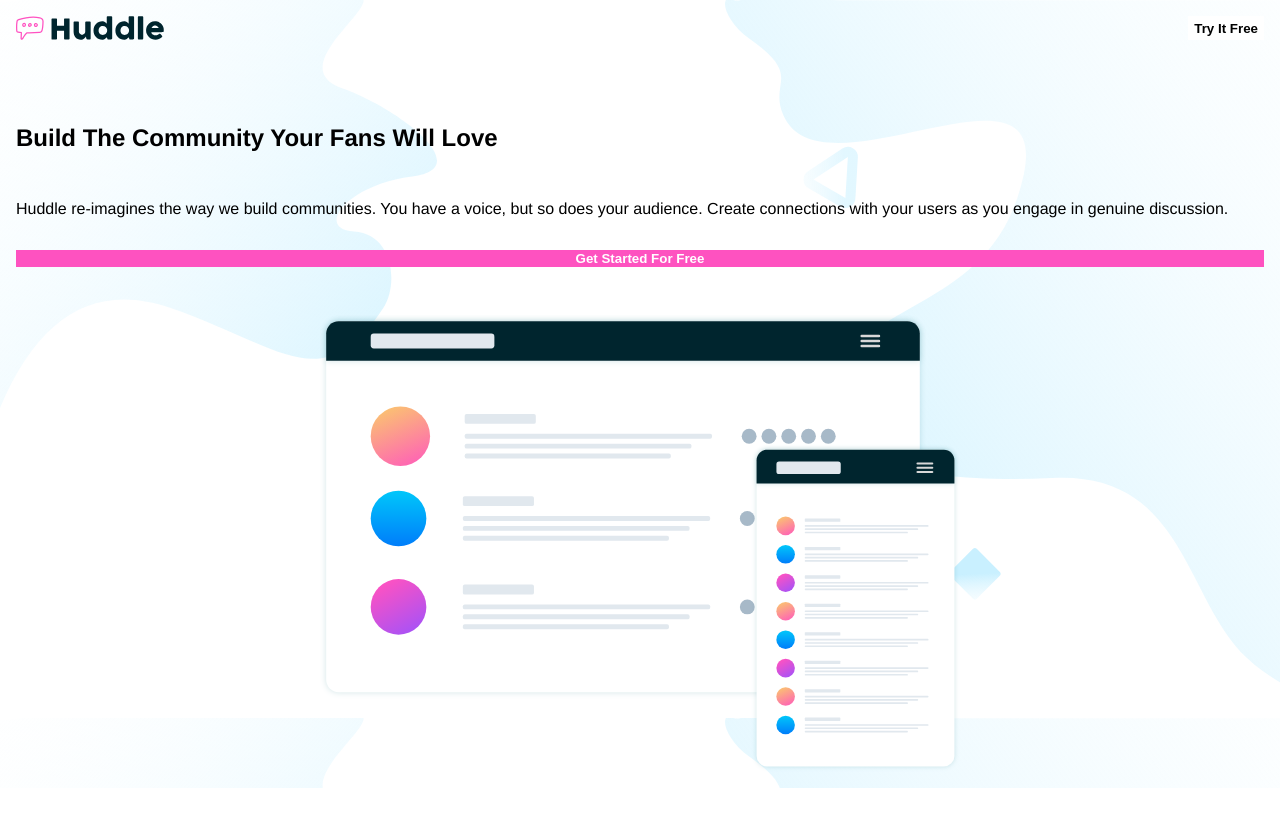
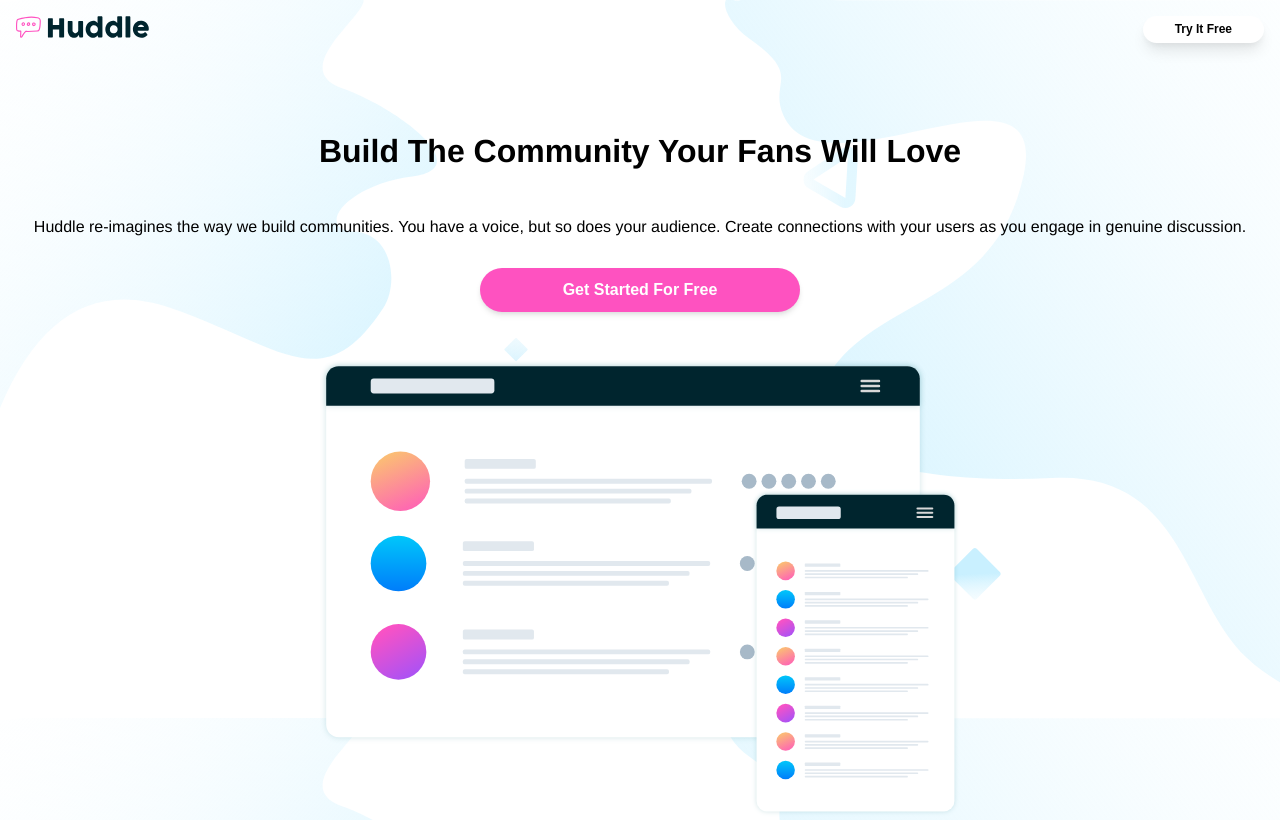
Before and after one commit to andria-dev/huddle-alternating-feature-blocks, a plain HTML site: page index.html in a window 1280 px wide. Shown: the top 820 px of the page. Drawn offline with Linux system fonts and the light colour scheme.

Commit message:
better buttons

```diff
--- a/index.html
+++ b/index.html
@@ -6,13 +6,14 @@
     <meta http-equiv="X-UA-Compatible" content="ie=edge" />
     <link rel="icon" href="images/favicon-32x32.png" />
     <link rel="stylesheet" href="style.css" />
+    <link rel="stylesheet" href="shadows.css" />
     <title>Huddle</title>
   </head>
   <body>
     <header class="Hero">
       <section class="Hero__header">
         <img class="Logo" src="images/logo.svg" alt="Logo" />
-        <button class="Button" color="secondary" round>
+        <button class="Button shadow-lg" color="secondary" round small>
           Try It Free
         </button>
       </section>
@@ -23,7 +24,7 @@
           so does your audience. Create connections with your users as you
           engage in genuine discussion.
         </p>
-        <button class="Button Hero__CTA" color="primary" round>
+        <button class="Button Hero__CTA shadow-md" color="primary" round large>
           Get Started For Free
         </button>
         <img
--- /dev/null
+++ b/shadows.css
@@ -0,0 +1,27 @@
+.shadow {
+  box-shadow: 0 1px 3px 0 rgba(0, 0, 0, 0.1), 0 1px 2px 0 rgba(0, 0, 0, 0.06);
+}
+.shadow-md {
+  box-shadow: 0 4px 6px -1px rgba(0, 0, 0, 0.1),
+    0 2px 4px -1px rgba(0, 0, 0, 0.06);
+}
+.shadow-lg {
+  box-shadow: 0 10px 15px -3px rgba(0, 0, 0, 0.1),
+    0 4px 6px -2px rgba(0, 0, 0, 0.05);
+}
+.shadow-xl {
+  box-shadow: 0 20px 25px -5px rgba(0, 0, 0, 0.1),
+    0 10px 10px -5px rgba(0, 0, 0, 0.04);
+}
+.shadow-2xl {
+  box-shadow: 0 25px 50px -12px rgba(0, 0, 0, 0.25);
+}
+.shadow-inner {
+  box-shadow: inset 0 2px 4px 0 rgba(0, 0, 0, 0.06);
+}
+.shadow-outline {
+  box-shadow: 0 0 0 3px rgba(66, 153, 225, 0.5);
+}
+.shadow-none {
+  box-shadow: none;
+}
--- a/style.css
+++ b/style.css
@@ -1,3 +1,10 @@
+html {
+  font-size: 16px;
+  font-family: Helvetica, Roboto, Arial, system-font, sans-serif;
+
+  text-align: center;
+}
+
 body {
   --primary: #fe52c0;
   --secondary: white;
@@ -6,7 +13,6 @@ body {
   --secondary-fg: black;
 
   margin: 0;
-  font-family: Helvetica, Roboto, Arial, system-font, sans-serif;
 }
 
 .Hero,
@@ -17,20 +23,33 @@ body {
 }
 
 .Logo {
-  height: 1.5rem;
+  height: 1.35rem;
 }
 
 /* BUTTON STYLES */
 
 .Button {
+  background: none;
+  font-weight: bold;
+
   border: none;
-  background: none;
-
-  font-weight: bold;
+  cursor: pointer;
 }
 
 .Button:focus {
   outline: 0;
+}
+
+.Button[small] {
+  padding: 0.4rem 2rem;
+
+  font-size: 0.75rem;
+}
+.Button[large] {
+  padding-top: 0.8rem;
+  padding-bottom: 0.8rem;
+
+  font-size: 1rem;
 }
 
 .Button[color='primary'] {
@@ -51,6 +70,7 @@ body {
 }
 
 .Button[round] {
+  border-radius: 30px;
 }
 
 /* HERO SECTION */
@@ -73,9 +93,12 @@ body {
   display: grid;
   grid-template-columns: 1fr;
   grid-template-rows: auto;
+
+  place-items: center;
 }
 
 .Hero__title {
+  font-size: 2rem;
   margin-bottom: 2rem;
 }
 
@@ -85,6 +108,7 @@ body {
 
 .Hero__CTA {
   margin-bottom: 3rem;
+  width: 20rem;
 }
 
 .Hero__illustration {
@@ -95,6 +119,10 @@ body {
 
 /* DESKTOP */
 @media (min-width: 800px) {
+  html {
+    text-align: left;
+  }
+
   .Hero {
     background-image: url(/images/bg-hero-desktop.svg);
   }
```
